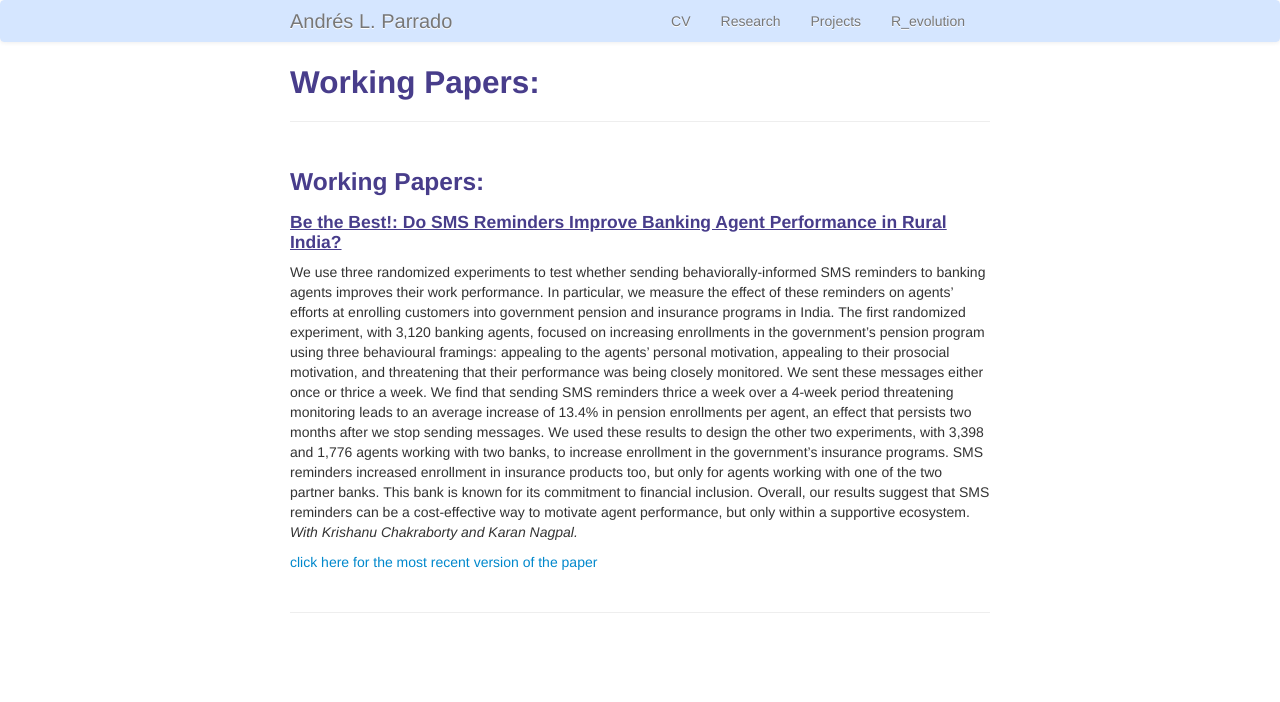
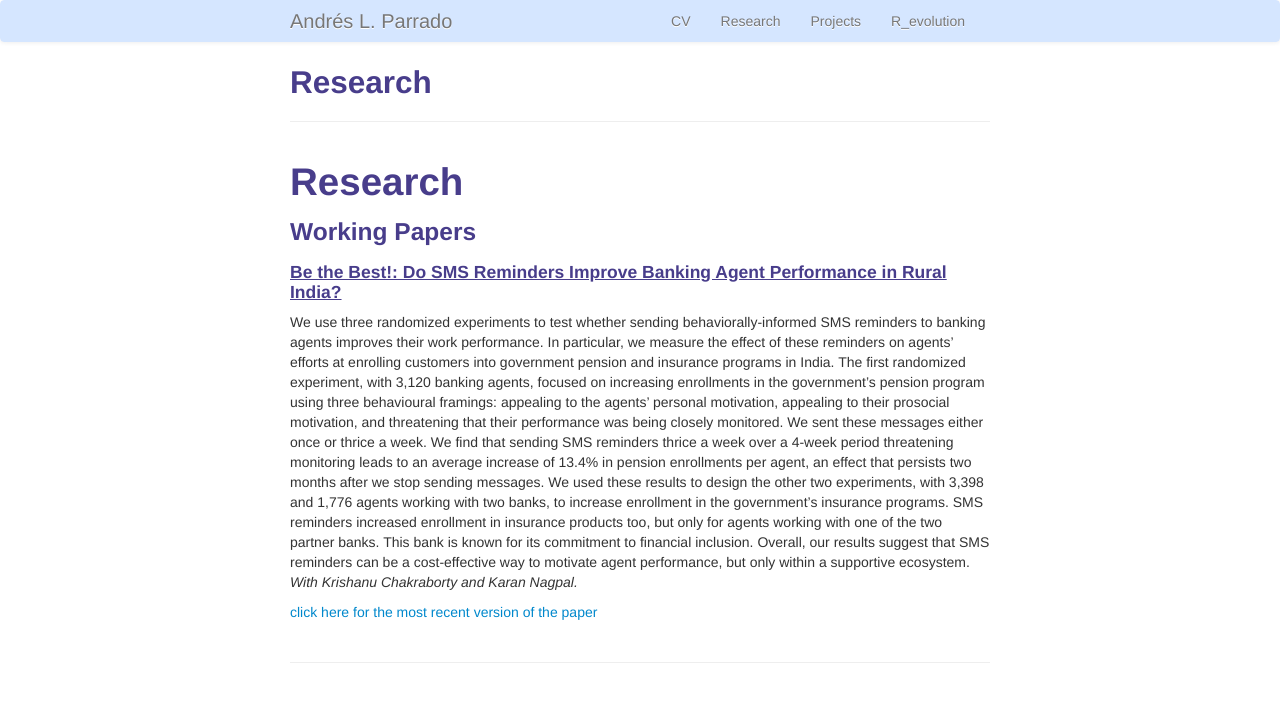
Before and after one commit to aparrado/aparrado.github.io, a Jekyll site: the page built from pages/research.md, in a window 1280 px wide. Shown: the top 702 px of the page. Built offline with Jekyll 4.4.1, drawn with Linux system fonts in a browser that asks for light colours; our own code applies the rules of GitHub Pages for plain Markdown files.

Commit message:
Working Papers

```diff
--- a/pages/research.md
+++ b/pages/research.md
@@ -4,8 +4,9 @@ title: Research
 description: Here are some of my ongoing research projects:
 ---
 
-### Working Papers:
+# Research
 
+### Working Papers
 
 #### <u>Be the Best!: Do SMS Reminders Improve Banking Agent Performance in Rural India? </u>
 
```
